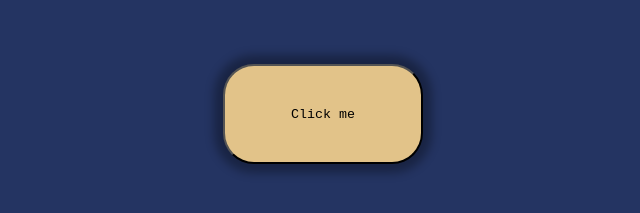
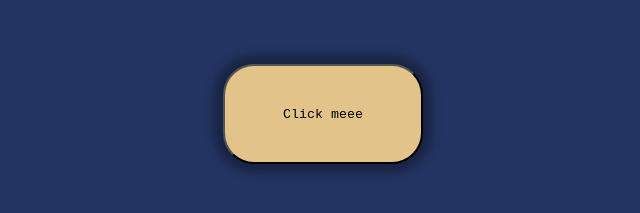
Before and after one commit to johnnyboy190/Project1_Jonathan, a plain HTML site: page index.html in a window 1280 px wide. Shown: the part 183-396 px from the top of the page, 317-957 px from the left. Drawn offline with Linux system fonts and the light colour scheme.

Commit message:
extra ee

```diff
--- a/index.html
+++ b/index.html
@@ -10,7 +10,7 @@
   <body>
       <h1>Welcome</h1>
       <section class="infomation">
-        <button>Click me</button>
+        <button>Click meee</button>
       </section>
   </body>
 </html>
```
